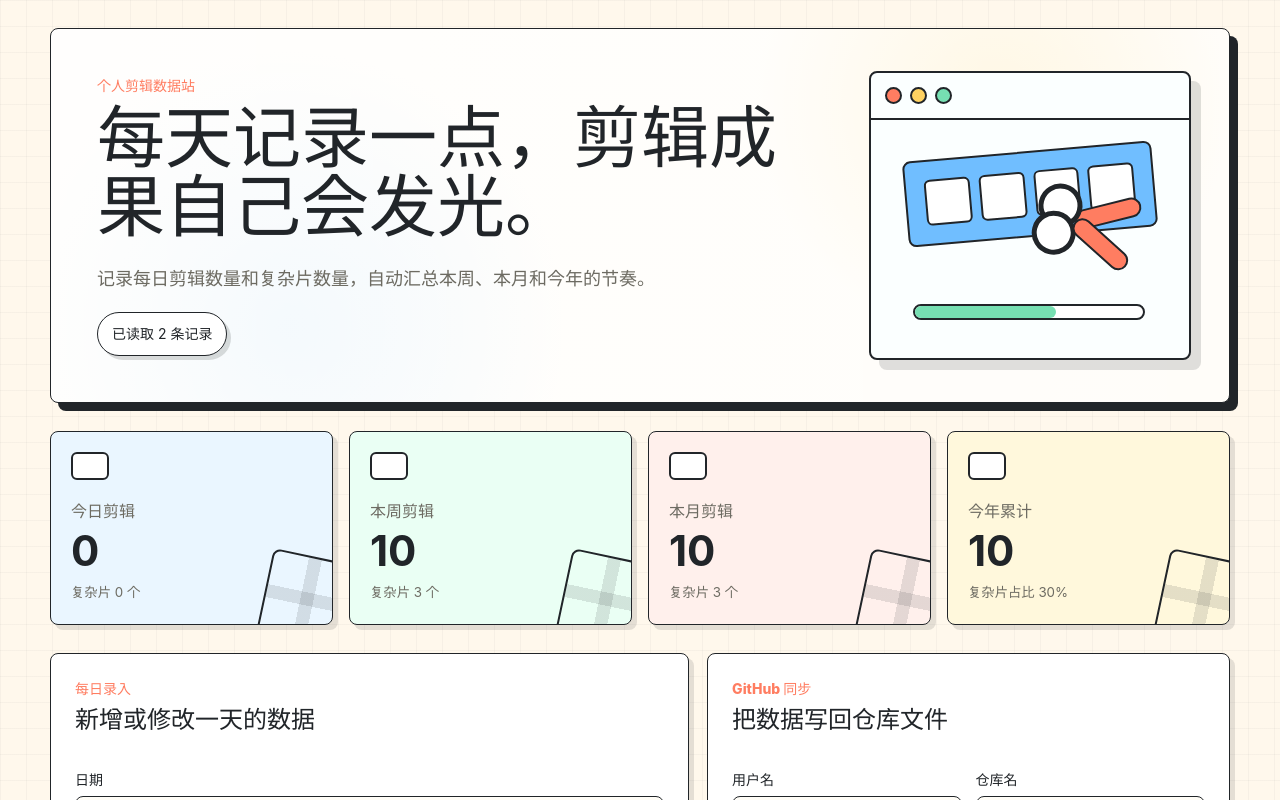
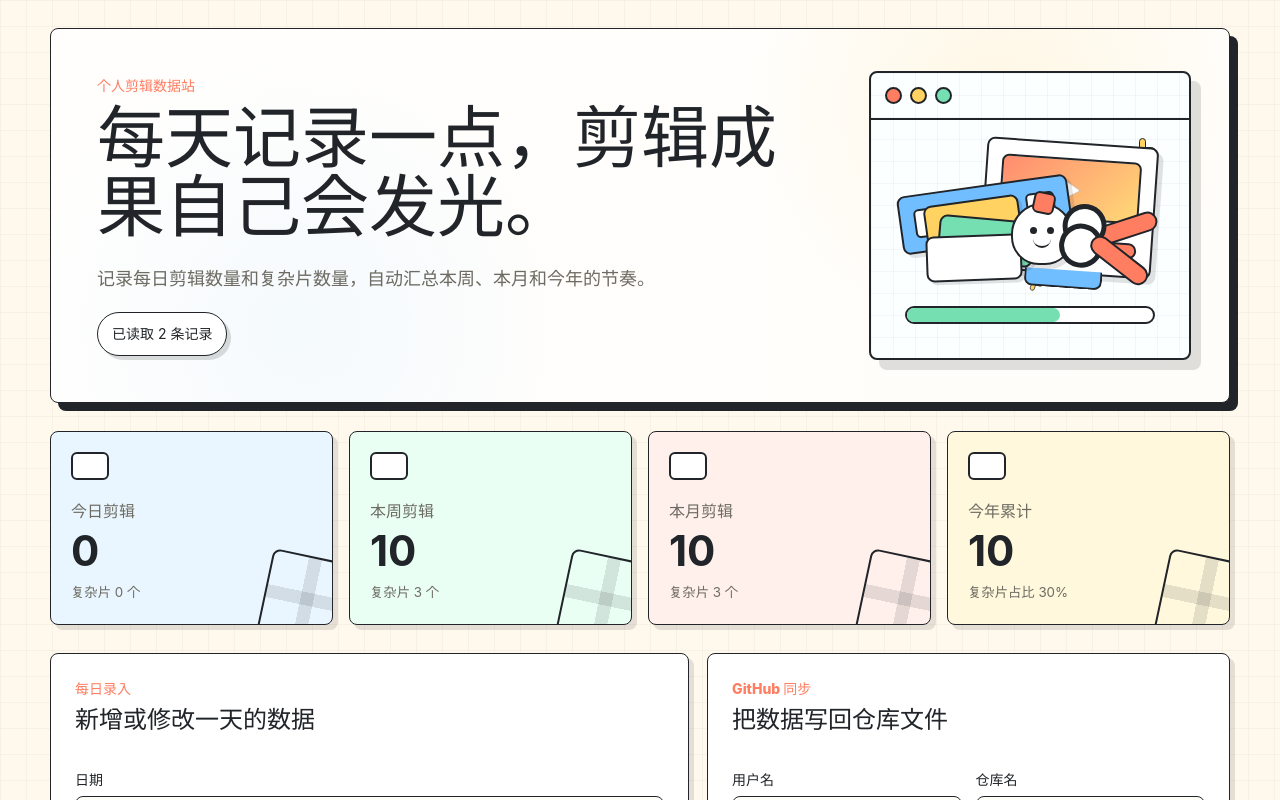
Before and after one commit to a2938145246-cpu/Miku-s-editing-data, a React (Vite) app: page / in a window 1280 px wide. Shown: the top 800 px of the page. Built offline with nearby package versions, Linux system fonts and the light colour scheme.

Commit message:
Enhance hero cartoon illustration

```diff
--- a/src/App.css
+++ b/src/App.css
@@ -70,7 +70,12 @@ h1 {
   margin: 42px 38px 42px 0;
   border: 2px solid var(--ink);
   border-radius: 8px;
-  background: #fbffff;
+  overflow: hidden;
+  background:
+    linear-gradient(rgba(33, 37, 41, 0.04) 1px, transparent 1px),
+    linear-gradient(90deg, rgba(33, 37, 41, 0.04) 1px, transparent 1px),
+    #fbffff;
+  background-size: 22px 22px;
   box-shadow: 10px 10px 0 rgba(33, 37, 41, 0.14);
 }
 
@@ -100,35 +105,239 @@ h1 {
   background: var(--mint);
 }
 
+.sparkle {
+  position: absolute;
+  width: 25px;
+  height: 25px;
+}
+
+.sparkle::before,
+.sparkle::after {
+  position: absolute;
+  inset: 10px 0 0;
+  height: 5px;
+  border: 1px solid var(--ink);
+  border-radius: 999px;
+  background: var(--yellow);
+  content: '';
+}
+
+.sparkle::after {
+  transform: rotate(90deg);
+}
+
+.sparkle.one {
+  top: 64px;
+  right: 34px;
+}
+
+.sparkle.two {
+  right: 142px;
+  bottom: 64px;
+  transform: scale(0.7) rotate(18deg);
+}
+
+.editor-screen {
+  position: absolute;
+  top: 69px;
+  right: 34px;
+  width: 168px;
+  height: 128px;
+  border: 2px solid var(--ink);
+  border-radius: 8px;
+  background: #ffffff;
+  box-shadow: 5px 5px 0 rgba(33, 37, 41, 0.13);
+  transform: rotate(4deg);
+}
+
+.editor-screen::after {
+  position: absolute;
+  right: 46px;
+  bottom: -16px;
+  width: 74px;
+  height: 16px;
+  border: 2px solid var(--ink);
+  border-top: none;
+  border-radius: 0 0 8px 8px;
+  background: var(--blue);
+  content: '';
+}
+
+.preview-window {
+  position: absolute;
+  top: 14px;
+  right: 14px;
+  left: 14px;
+  height: 58px;
+  border: 2px solid var(--ink);
+  border-radius: 7px;
+  background:
+    linear-gradient(135deg, rgba(255, 125, 97, 0.88), rgba(255, 210, 97, 0.82)),
+    #fff8dc;
+}
+
+.preview-window span {
+  position: absolute;
+  top: 18px;
+  left: 58px;
+  width: 0;
+  height: 0;
+  border-top: 12px solid transparent;
+  border-bottom: 12px solid transparent;
+  border-left: 20px solid #ffffff;
+  filter: drop-shadow(0 0 0 var(--ink));
+}
+
+.mini-timeline {
+  position: absolute;
+  right: 14px;
+  bottom: 17px;
+  left: 14px;
+  display: grid;
+  grid-template-columns: 1.2fr 0.8fr 1fr;
+  gap: 7px;
+}
+
+.mini-timeline i {
+  height: 12px;
+  border: 2px solid var(--ink);
+  border-radius: 999px;
+}
+
+.mini-timeline i:nth-child(1) {
+  background: var(--mint);
+}
+
+.mini-timeline i:nth-child(2) {
+  background: var(--yellow);
+}
+
+.mini-timeline i:nth-child(3) {
+  background: var(--coral);
+}
+
 .film-roll {
   position: absolute;
-  top: 78px;
-  left: 34px;
+  top: 112px;
+  left: 28px;
   display: grid;
   grid-template-columns: repeat(4, 1fr);
   gap: 9px;
-  width: 210px;
-  padding: 18px;
+  width: 142px;
+  padding: 13px;
   border: 2px solid var(--ink);
   border-radius: 8px;
   background: var(--blue);
-  transform: rotate(-5deg);
+  box-shadow: 4px 4px 0 rgba(33, 37, 41, 0.12);
+  transform: rotate(-8deg);
 }
 
 .film-roll i {
   aspect-ratio: 1;
   border: 2px solid var(--ink);
+  border-radius: 5px;
+  background: #ffffff;
+}
+
+.clip-stack {
+  position: absolute;
+  left: 54px;
+  bottom: 82px;
+  width: 104px;
+  height: 76px;
+}
+
+.clip-stack span {
+  position: absolute;
+  left: 0;
+  width: 92px;
+  height: 42px;
+  border: 2px solid var(--ink);
+  border-radius: 8px;
+  background: #ffffff;
+  box-shadow: 3px 3px 0 rgba(33, 37, 41, 0.13);
+}
+
+.clip-stack span:nth-child(1) {
+  top: 0;
+  background: var(--yellow);
+  transform: rotate(-8deg);
+}
+
+.clip-stack span:nth-child(2) {
+  top: 18px;
+  left: 13px;
+  background: var(--mint);
+  transform: rotate(5deg);
+}
+
+.clip-stack span:nth-child(3) {
+  top: 35px;
+  left: 1px;
+  background: #ffffff;
+  transform: rotate(-2deg);
+}
+
+.editor-mascot {
+  position: absolute;
+  right: 116px;
+  bottom: 93px;
+  width: 58px;
+  height: 58px;
+  border: 2px solid var(--ink);
+  border-radius: 50% 50% 45% 45%;
+  background: #ffffff;
+  box-shadow: 4px 4px 0 rgba(33, 37, 41, 0.12);
+}
+
+.editor-mascot::before,
+.editor-mascot::after {
+  position: absolute;
+  top: 22px;
+  width: 7px;
+  height: 7px;
+  border-radius: 50%;
+  background: var(--ink);
+  content: '';
+}
+
+.editor-mascot::before {
+  left: 17px;
+}
+
+.editor-mascot::after {
+  right: 17px;
+}
+
+.editor-mascot i {
+  position: absolute;
+  top: -13px;
+  left: 20px;
+  width: 18px;
+  height: 18px;
+  border: 2px solid var(--ink);
   border-radius: 6px;
-  background: #ffffff;
+  background: var(--coral);
+  transform: rotate(12deg);
+}
+
+.editor-mascot b {
+  position: absolute;
+  right: 20px;
+  bottom: 15px;
+  left: 20px;
+  height: 7px;
+  border-bottom: 2px solid var(--ink);
+  border-radius: 0 0 999px 999px;
 }
 
 .scissor-shape {
   position: absolute;
-  right: 46px;
-  bottom: 88px;
-  width: 116px;
-  height: 94px;
-  transform: rotate(14deg);
+  right: 28px;
+  bottom: 78px;
+  width: 108px;
+  height: 86px;
+  transform: rotate(10deg);
 }
 
 .scissor-shape::before,
@@ -174,10 +383,10 @@ h1 {
 
 .timeline-line {
   position: absolute;
-  right: 44px;
-  bottom: 38px;
-  left: 42px;
-  height: 12px;
+  right: 34px;
+  bottom: 34px;
+  left: 34px;
+  height: 14px;
   border: 2px solid var(--ink);
   border-radius: 999px;
   background: #ffffff;
--- a/src/App.tsx
+++ b/src/App.tsx
@@ -363,11 +363,32 @@ function App() {
             <span></span>
             <span></span>
           </div>
+          <div className="sparkle one"></div>
+          <div className="sparkle two"></div>
+          <div className="editor-screen">
+            <div className="preview-window">
+              <span></span>
+            </div>
+            <div className="mini-timeline">
+              <i></i>
+              <i></i>
+              <i></i>
+            </div>
+          </div>
           <div className="film-roll">
             <i></i>
             <i></i>
             <i></i>
             <i></i>
+          </div>
+          <div className="clip-stack">
+            <span></span>
+            <span></span>
+            <span></span>
+          </div>
+          <div className="editor-mascot">
+            <i></i>
+            <b></b>
           </div>
           <div className="scissor-shape">
             <span></span>
```
